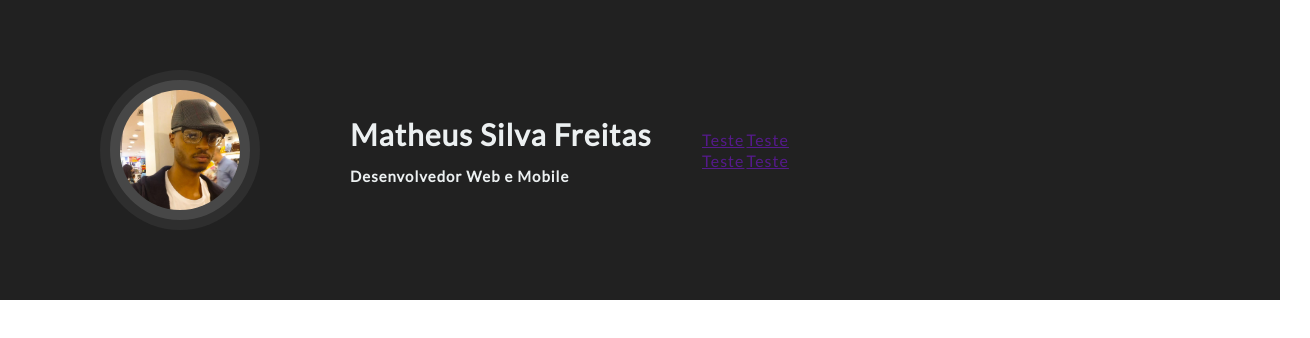
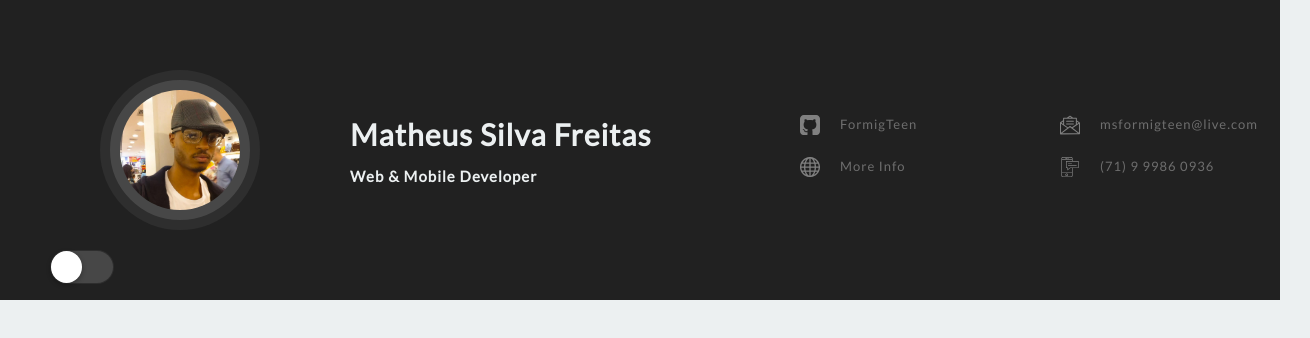
Before and after one commit to FormigTeen/formigteen.github.io, a plain HTML site: page index.html in a window 1280 px wide. Shown: the whole page, 1310 px wide, since content can reach past the window. Drawn offline with Linux system fonts and the light colour scheme; a web font is replaced by a local one.

Commit message:
Header Semi Finalizado

```diff
--- /dev/null
+++ b/Scss/Global.scss
@@ -0,0 +1,7 @@
+@import url(https://fonts.googleapis.com/css?family=Lato);
+
+$font-main: 'Lato', sans-serif;
+
+html {
+  background-color: $light;
+}
--- a/Scss/Header.scss
+++ b/Scss/Header.scss
@@ -2,6 +2,20 @@
   position: absolute;
   top: 50%;
   transform: translateY(-50%);
+}
+
+
+@mixin table($size){
+  display: grid;
+  grid-template-columns: $size $size;
+  grid-gap: 10px;
+  background-color: transparent;
+  color: #444;
+}
+
+%cell {
+  background-color: transparent;
+  border-radius: 5px
 }
 
 * {
@@ -12,6 +26,7 @@
 }
 
 header {
+
   position: relative;
   height: 300px;
   background-color: $top;
@@ -20,7 +35,7 @@ header {
     color: $light;
   }
 
-  img {
+  > img {
     @extend %center-absolute;
     max-width: 40%;
     max-height: 40%;
@@ -34,7 +49,7 @@ header {
 
   }
 
-  div:first-of-type {
+   > div:first-of-type {
     @extend %center-absolute;
     margin-left: 350px;
     h1 {
@@ -46,15 +61,40 @@ header {
     }
   }
 
-  div:nth-of-type(2) {
-    margin-left: 700px;
+  > address {
+    margin-left: 800px;
     @extend %center-absolute;
-    & img {
-      min-width:50px;
-      mix-width: 50px;
-      max-width: 50px;
-      max-height: 50px;
-      filter: invert(100%);
+    @include table(250px);
+    > div {
+      > img {
+        width: 20px;
+        height: 20px;
+        vertical-align: middle;
+        margin-right: 20px;
+        filter:invert(50%);
+      }
+      > a {
+          letter-spacing: 1.5 px;
+          color:lighten( $top, 30% );
+          text-decoration: none;
+          font-weight: 100;
+          font-size: 13px;
+          font-style: normal;
+          transition:.5s;
+
+        &:hover {
+            color:lighten( $top, 70% );
+          }
+      }
+
+      &:last-of-type {
+        > a {
+          cursor: default;
+        }
+      }
+
+      @extend %cell;
+      margin-bottom: 10px;
     }
   }
 }
--- a/Scss/Main.scss
+++ b/Scss/Main.scss
@@ -1,6 +1,5 @@
-@import url(https://fonts.googleapis.com/css?family=Lato);
-
-$font-main: 'Lato', sans-serif;
 
 @import "Colors.scss";
+@import "Global.scss";
 @import "Header.scss";
+@import "Switch.scss";
--- /dev/null
+++ b/Scss/Switch.scss
@@ -0,0 +1,60 @@
+/* Estilo iOS */
+
+.switch__container {
+  position: relative;
+  top: 250px;
+  left: 50px;
+  width: 60px;
+}
+
+.switch {
+  visibility: hidden;
+  position: absolute;
+  margin-left: -9999px;
+  + label {
+    display: block;
+    position: relative;
+    cursor: pointer;
+    outline: none;
+    user-select: none;
+  }
+}
+
+.switch--shadow {
+  + label {
+    padding: 2px;
+    width: 60px;
+    height: 30px;
+    background-color: lighten( $top, 5% );
+    border-radius: 30px;
+    &:before, &:after {
+      display: block;
+      position: absolute;
+      top: 1px;
+      left: 1px;
+      bottom: 1px;
+      content: "";
+    }
+    &:before {
+      right: 1px;
+      background-color: lighten( $top, 15% );;
+      border-radius: 30px;
+      transition: background 0.4s;
+    }
+    &:after {
+      width: 31px;
+      background-color: lighten( $top, 90% );;
+      border-radius: 100%;
+      box-shadow: 0 2px 5px rgba(0, 0, 0, 0.3);
+      transition: all 0.4s;
+    }
+  }
+  &:checked + label {
+    &:before {
+      background-color: lighten( $top, 60% );;
+    }
+    &:after {
+      transform: translateX(30px);
+    }
+  }
+}
--- a/index.html
+++ b/index.html
@@ -1,6 +1,6 @@
 <!DOCTYPE html>
 <head>
-    <title>Página Modelo</title>
+    <title>Currículo - Matheus Silva Freitas</title>
     <meta charset="UTF-8">
     <link href='https://fonts.googleapis.com/css?family=Aldrich' rel='stylesheet'>
     <link href="Css/Main.css" rel="stylesheet" type="text/css">
@@ -10,19 +10,22 @@
         <img src="Assets/Images/profile.jpg" alt="Matheus Silva Freitas">
         <div>
             <h1>Matheus Silva Freitas</h1>
-            <h2>Desenvolvedor Web e Mobile</h2>
+            <h2>Web & Mobile Developer</h2>
         </div>
+        <address>
+                <div><img src="Assets/Images/github-sign.svg"><a href="https://github.com/FormigTeen">FormigTeen</a></div>
+                <div><img src="Assets/Images/message.svg"><a href="mailto:msformigteen@live.com">msformigteen@live.com</a></div>
+                <div><img src="Assets/Images/grid-world.svg"><a href="https://www.linkedin.com/in/matheus-silva-freitas-83134176/">More Info</a></div>
+                <div><img src="Assets/Images/smartphone.svg"><a href="">(71) 9 9986 0936</a></div>
+        </address>
         <div>
-            <table>
-                <tr>
-                    <td><a href="">Teste</a></td>
-                    <td><a href="">Teste</a></td>
-                </tr>
-                <tr>
-                    <td><a href="">Teste</a></td>
-                    <td><a href="">Teste</a></td>
-                </tr>
-            </table>
+            <div class="switch__container">
+                <input id="switch-shadow" class="switch switch--shadow" type="checkbox">
+                <label for="switch-shadow"></label>
+            </div>
         </div>
     </header>
+    <section>
+
+    </section>
 </body>
```
Also changed, not shown: Css/Main.css, 1 other file.
